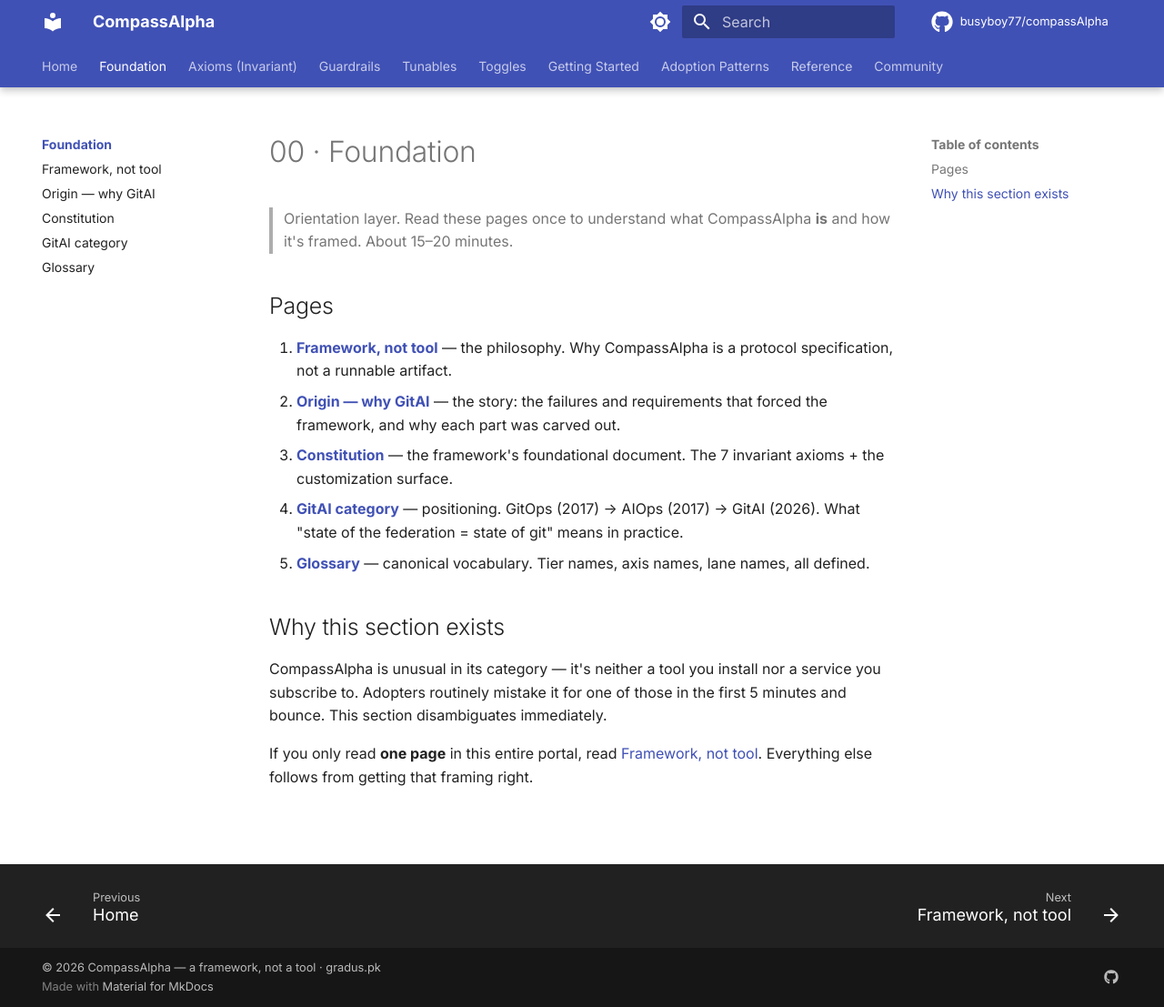
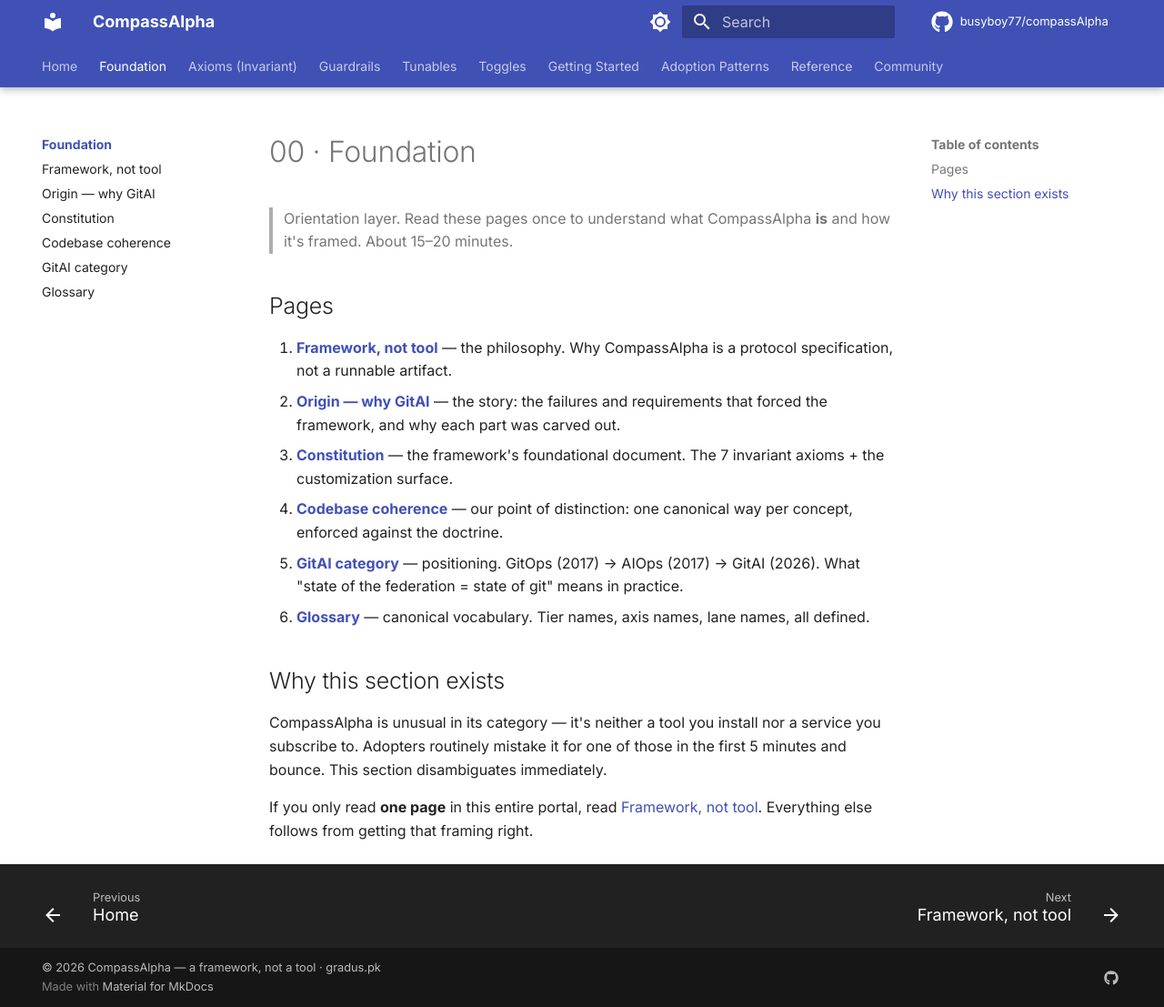
Before and after one commit to busyboy77/compassAlpha, an MkDocs documentation site: the page built from docs/00-foundation/index.md, in a window 1280 px wide and 1107 px high. Shown: the whole window at 91% size. Built offline with MkDocs 1.6.1 and Material for MkDocs 9.7.7, drawn with Linux system fonts in a browser that asks for light colours; comment, search, counter and statistics services are not loaded.

Commit message:
Codebase coherence as its own distinction page
Codebase coherence is a top-level point of distinction, not a footnote in
the Constitution. New page docs/00-foundation/codebase-coherence.md fully
provisions the coherence surface (which canonical routine, where/when,
accepted args, caller sanitization, no duplicated/vague calls), how the
federation enforces it against the doctrine, why it compounds across teams,
and coherence-over-time. The diagram now lives there. Constitution links to
it; added to nav + the Foundation index.

Co-Authored-By: Claude Opus 4.8 (1M context) <noreply@anthropic.com>

```diff
--- a/docs/00-foundation/index.md
+++ b/docs/00-foundation/index.md
@@ -11,8 +11,9 @@ description: "Start here: what CompassAlpha is, the four-layer constitutional mo
 1. [**Framework, not tool**](framework-not-tool.md) — the philosophy. Why CompassAlpha is a protocol specification, not a runnable artifact.
 2. [**Origin — why GitAI**](origin-story.md) — the story: the failures and requirements that forced the framework, and why each part was carved out.
 3. [**Constitution**](constitution.md) — the framework's foundational document. The 7 invariant axioms + the customization surface.
-4. [**GitAI category**](gitai-category.md) — positioning. GitOps (2017) → AIOps (2017) → GitAI (2026). What "state of the federation = state of git" means in practice.
-5. [**Glossary**](glossary.md) — canonical vocabulary. Tier names, axis names, lane names, all defined.
+4. [**Codebase coherence**](codebase-coherence.md) — our point of distinction: one canonical way per concept, enforced against the doctrine.
+5. [**GitAI category**](gitai-category.md) — positioning. GitOps (2017) → AIOps (2017) → GitAI (2026). What "state of the federation = state of git" means in practice.
+6. [**Glossary**](glossary.md) — canonical vocabulary. Tier names, axis names, lane names, all defined.
 
 ## Why this section exists
 
--- a/mkdocs.yml
+++ b/mkdocs.yml
@@ -99,6 +99,7 @@ nav:
     - Framework, not tool: 00-foundation/framework-not-tool.md
     - Origin — why GitAI: 00-foundation/origin-story.md
     - Constitution: 00-foundation/constitution.md
+    - Codebase coherence: 00-foundation/codebase-coherence.md
     - GitAI category: 00-foundation/gitai-category.md
     - Glossary: 00-foundation/glossary.md
   - Axioms (Invariant):
```
Also changed, not shown: docs/00-foundation/codebase-coherence.md (added, +61 -0 lines), docs/00-foundation/constitution.md (+1 -5 lines).
